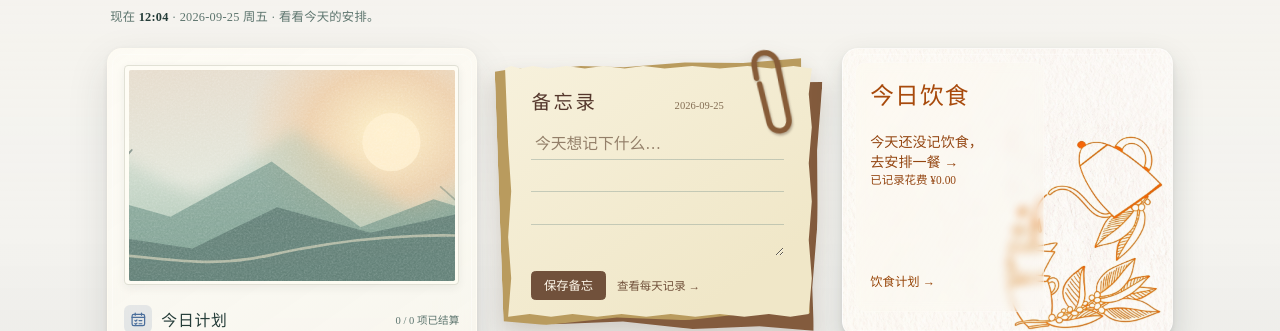
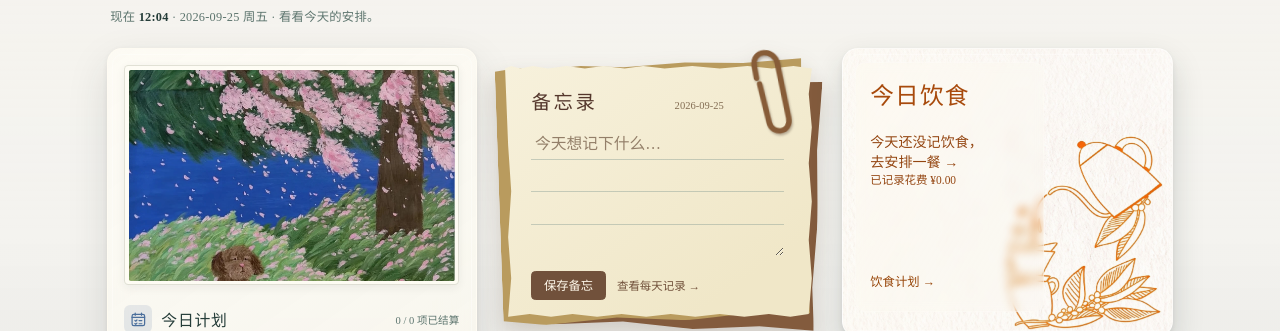
Before and after one commit to lorry-cpu/naozhizhong, a React (Vite) app: page / in a window 1280 px wide. Shown: the part 151-482 px from the top of the page. Built offline with nearby package versions, Linux system fonts and the light colour scheme; a web font is replaced by a local one.

Commit message:
替换今日计划卡片插画

```diff
--- a/src/pages/HomePage.tsx
+++ b/src/pages/HomePage.tsx
@@ -55,7 +55,7 @@ export function HomePage({ memo, onMemo, onSave, navigate }: {
 
     <div className="home-layout">
       <section className="home-sheet home-plan">
-        <div className="home-art" aria-hidden="true"><img src="/cards/plan.svg" alt="" /></div>
+        <div className="home-art" aria-hidden="true"><img src="/cards/plan-poster.jpg" alt="" /></div>
         <div className="home-sheet-head"><h2><span className="home-heading-icon"><AppIcon name="tasks" /></span>今日计划</h2>
           <span className="home-head-note">{done} / {total} 项已结算</span></div>
         <div className="home-plan-body">
```
Also changed, not shown: public/cards/plan-poster.jpg (added), 4 other files (tests, documents, lock files or other folders).
